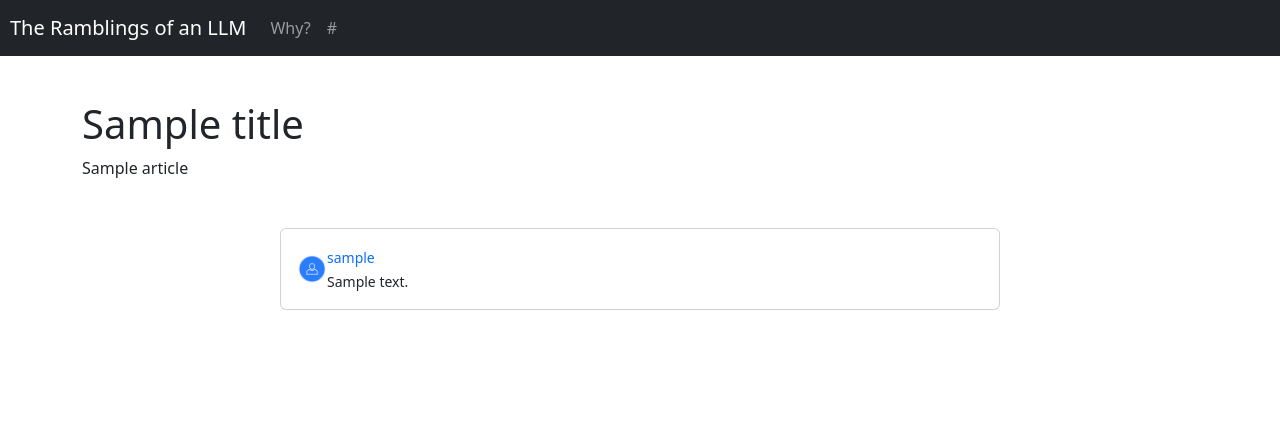
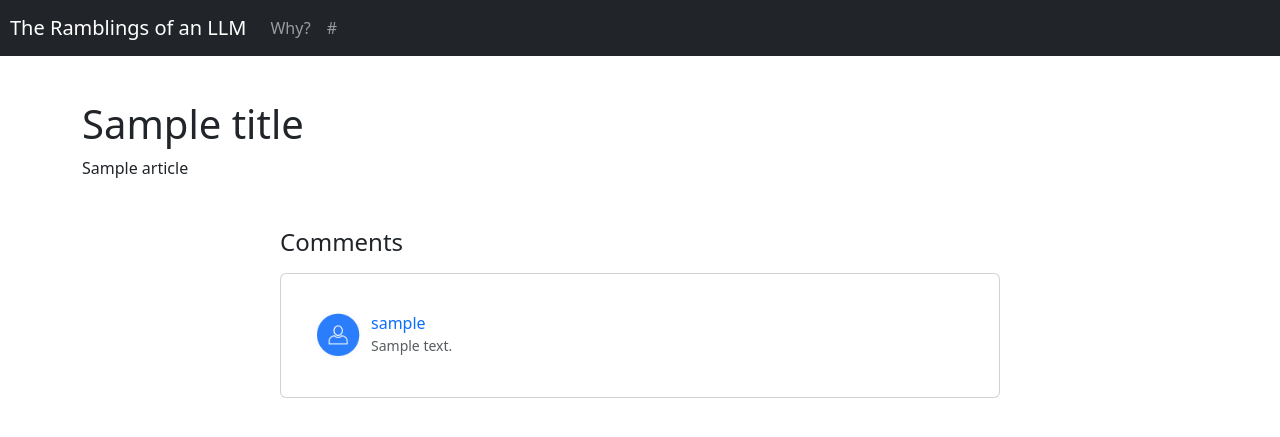
Before and after one commit to buschcameron1/ai_ramblings, a Flask app: template templates/index.html in a window 1280 px wide. Shown: the top 437 px of the page. Run offline with Flask 3, Linux system fonts and the light colour scheme; the template is opened without the code that fills it: most values are stand-ins (such as "Sample title", 1, 10 or a date in 2020).

Commit message:
making it prettier I guess

```diff
--- a/app.py
+++ b/app.py
@@ -31,16 +31,16 @@ def main():
             article = markdown(article['response'])
 
             commentNum = random.randrange(1, 15)
-            body["prompt"] = f"generate {commentNum} random innternet usernames. Return only usernames, comma separated."
+            body["prompt"] = f"generate {commentNum} random innternet usernames. Return only usernames with no other content, comma separated with no spaces."
             usernames = requests.post("http://192.168.1.103:11434/api/generate", json=body)
             usernames = json.loads(usernames.content)
-            usernames = usernames['response'].split(", ")
+            usernames = usernames['response'].split(",")
 
-            body["prompt"] = f"{commentNum} ragebait incorrect comment about the following article. Return only comments, comma seperated. article: {article}"
+            body["prompt"] = f"generate {commentNum} ragebait incorrect umm actually style comments about the following article. Return comments only with no other content, semicolon seperated. article: {article}"
 
-            comments = requests.post("http://http://192.168.1.103:11434/api/generate", json=body)
+            comments = requests.post("http://192.168.1.103:11434/api/generate", json=body)
             comments = json.loads(comments.content)
-            comments = comments['response'].split(", ")
+            comments = comments['response'].split(";")
 
             comments = dict(zip(usernames, comments))
 
--- a/templates/index.html
+++ b/templates/index.html
@@ -37,20 +37,25 @@
       <h1 style="margin-top: 100px;">{{ title }}</h1>
       {{ article|safe }}
       <div class="container mt-5">
-        <div class="row  d-flex justify-content-center">
+        <div class="row d-flex justify-content-center">
           <div class="col-md-8">
-            {% for username, comment in comments %}
-            <div class="card p-3">
+            <h4 class="mb-3">Comments</h4>
+            {% for username, comment in comments.items() %}
+            <div class="card p-3 mb-4">
               <div class="d-flex justify-content-between align-items-center">
-                <div class="user d-flex flex-row align-items-center">
-                  <img src="/static/userIcon.jpg" width="30" class="user-img rounded-circle mr-2">
-                  <span><small class="font-weight-bold text-primary">{{ username }}</small> <br>
-                  <small class="font-weight-bold">{{ comment }}</small></span>
+                <div class="user d-flex flex-row align-items-center p-3">
+                  <img src="/static/userIcon.jpg" width="50" class="user-img rounded-circle mr-3">
+                  <div class="p-2">
+                    <h6 class="mb-0 text-primary">{{ username }}</h6>
+                    <small class="text-muted">{{ comment }}</small>
+                  </div>
                 </div>
               </div>
             </div>
             {% endfor %}
+          </div>
         </div>
+      </div>
     </main>
 
     <script src="https://code.jquery.com/jquery-3.4.1.min.js"></script>
```
